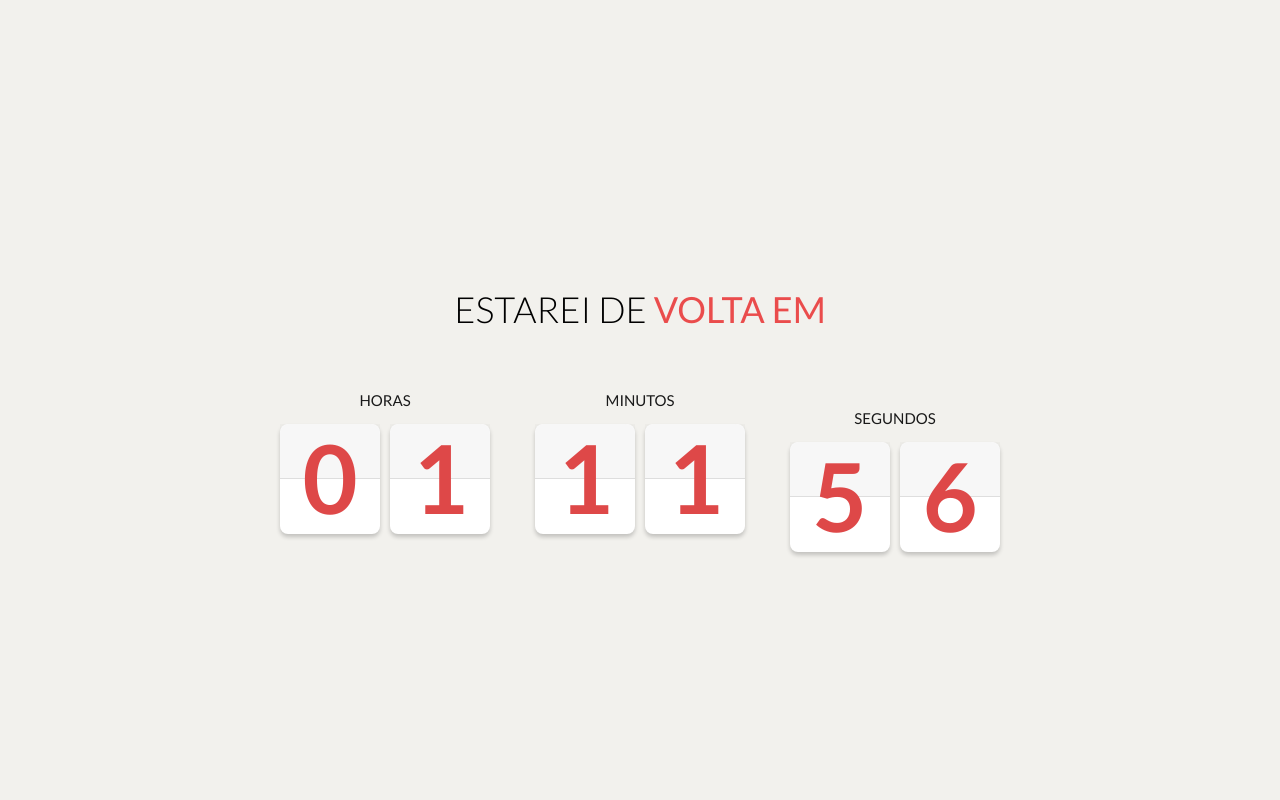
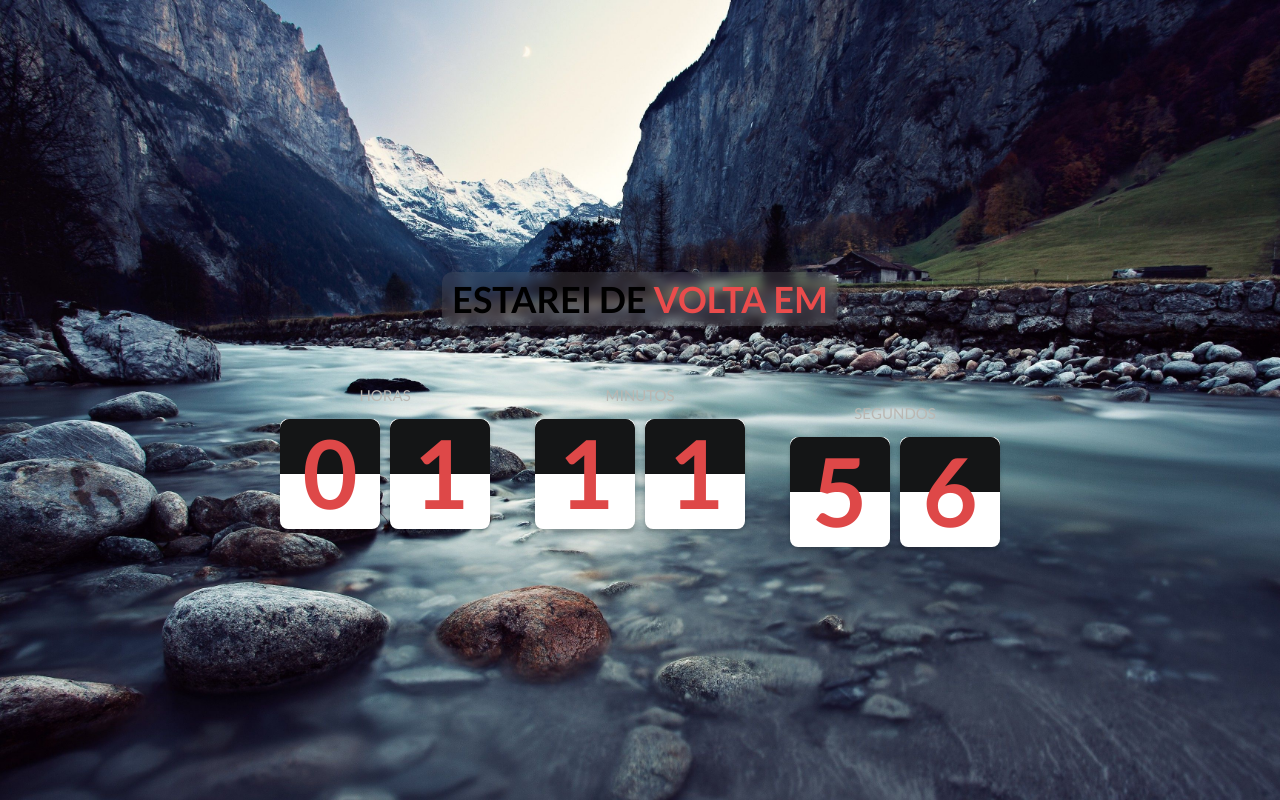
Before and after one commit to jonatasJS/almoco, a plain HTML site: page index.html in a window 1280 px wide. Drawn offline with nearby package versions, Linux system fonts and the light colour scheme.

Commit message:
NEW BACKGROUND

```diff
--- a/script.js
+++ b/script.js
@@ -1,5 +1,7 @@
 // Create Countdown
 const vid = document.getElementById("music");
+const body = document.querySelector('body');
+let count = 0;
 const Countdown = {
 
 	// Backbone-like structure
@@ -139,7 +141,14 @@ const Countdown = {
 };
 
 // Let's go !
-Countdown.init()
+Countdown.init();
+setInterval(() => {
+	body.style.background = `rgb(29, 28, 20) url("./images/${count}.jpg") no-repeat fixed`;
+	body.style.backgroundSize = 'cover';
+	if (count == 10) return count = 0;
+	console.log(count)
+	count = count + 1;
+}, 5000);
 //document.getElementById('title').addEventListener('click', () => Countdown.init());
 
 vid.volume = 0.2;
--- a/style.css
+++ b/style.css
@@ -1,15 +1,29 @@
 body {
-  background-color: #f2f1ed;
+  background: rgb(29, 28, 20) url("./images/0.jpg") no-repeat fixed;
+  background-size: cover;
+  transition: .5s all linear;
+  width: 100vw;
+  height: 100vh;
+}
+
+* {
+  margin: 0;
+  padding: 0;
+  border: 0;
+  box-sizing: border-box;
 }
 
 .wrap {
     position: absolute;
+    display: flex;
+    flex-direction: column;
     bottom: 0;
+    justify-content: center;
+    align-items: center;
     top: 0;
     left: 0;
     right: 0;
     margin: auto;
-  height: 310px;
 }
 
 a {
@@ -21,16 +35,22 @@ h1 {
   margin-bottom: 60px;
   text-align: center;
   font: 300 2.25em "Lato";
+  font-weight: bold;
   text-transform: uppercase;
+  backdrop-filter: blur(5px);
+  padding: 5px 10px;
+  border-radius: 10px;
+  background: rgba(127.5, 127.5, 127.5, .2);
 }
 h1 strong {
-  font-weight: 400;
-  color: #ea4c4c;
+  font-weight: bold;
+  color: #ea4c4c !important;
 }
 
 h2 {
   margin-bottom: 80px;
   text-align: center;
+  font-weight: bold;
   font: 300 0.7em "Lato";
   text-transform: uppercase;
 }
@@ -54,7 +74,7 @@ h2 strong {
   display: block;
   margin-bottom: 15px;
   font: normal 0.94em "Lato";
-  color: #1a1a1a;
+  color: rgb(186, 183, 178);
   text-transform: uppercase;
 }
 .countdown .figure {
@@ -79,7 +99,7 @@ h2 strong {
   margin: auto;
   font: normal 5.94em/107px "Lato";
   font-weight: 700;
-  color: #de4848;
+  color: #de4848 !important;
 }
 .countdown .figure .top:after,
 .countdown .figure .bottom-back:after {
@@ -94,7 +114,7 @@ h2 strong {
 }
 .countdown .figure .top {
   z-index: 3;
-  background-color: #f7f7f7;
+  background-color: rgb(20, 21, 22);
   transform-origin: 50% 100%;
   -webkit-transform-origin: 50% 100%;
   -moz-border-radius-topleft: 10px;
@@ -126,7 +146,7 @@ h2 strong {
   top: 0;
   height: 50%;
   overflow: hidden;
-  background-color: #f7f7f7;
+  background-color: rgb(20, 21, 22);
   -moz-border-radius-topleft: 10px;
   -webkit-border-top-left-radius: 10px;
   border-top-left-radius: 10px;
```
Also changed, not shown: index.html (+7 -5 lines), images/0.jpg (added), images/1.jpg (added), images/2.jpg (added), images/4.jpg (added), images/5.jpg (added), images/6.jpg (added), images/7.jpg (added), images/8.jpg (added), images/9.jpg (added), 1 other file. Lines whose indentation alone changed are shown as unchanged.
